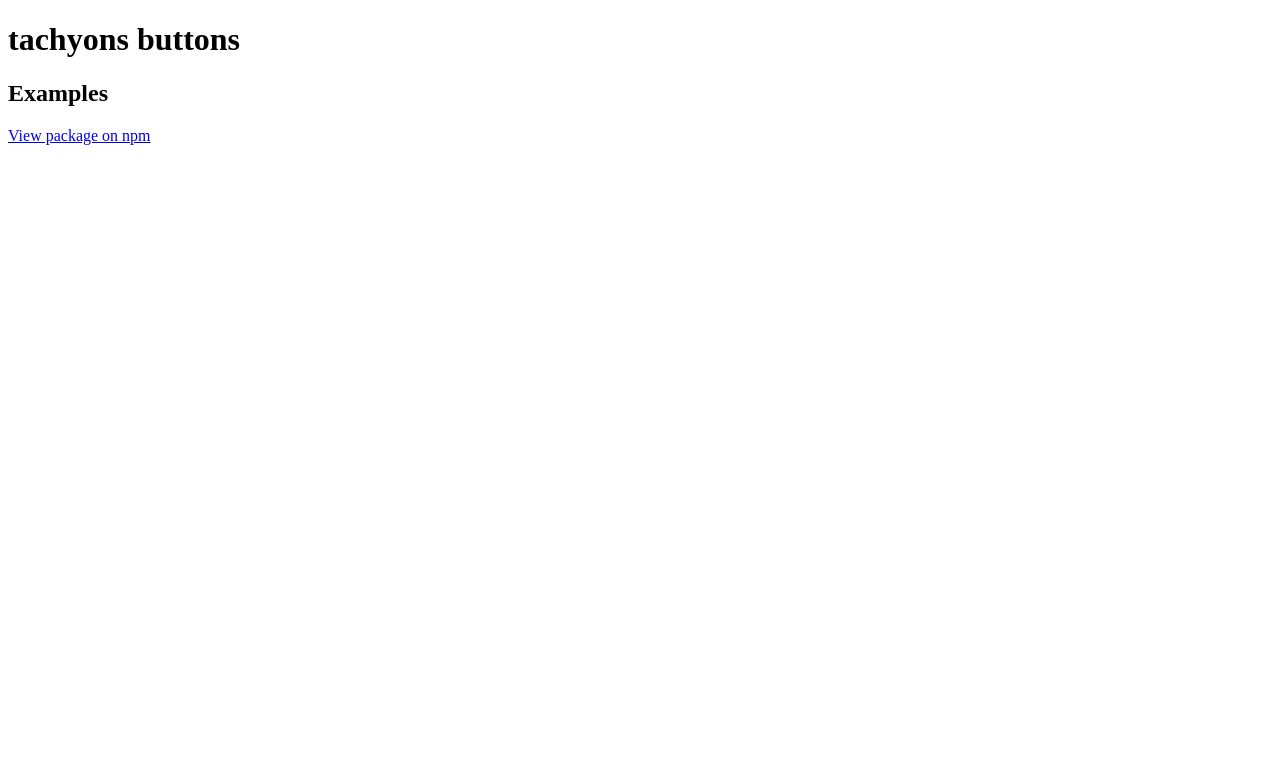
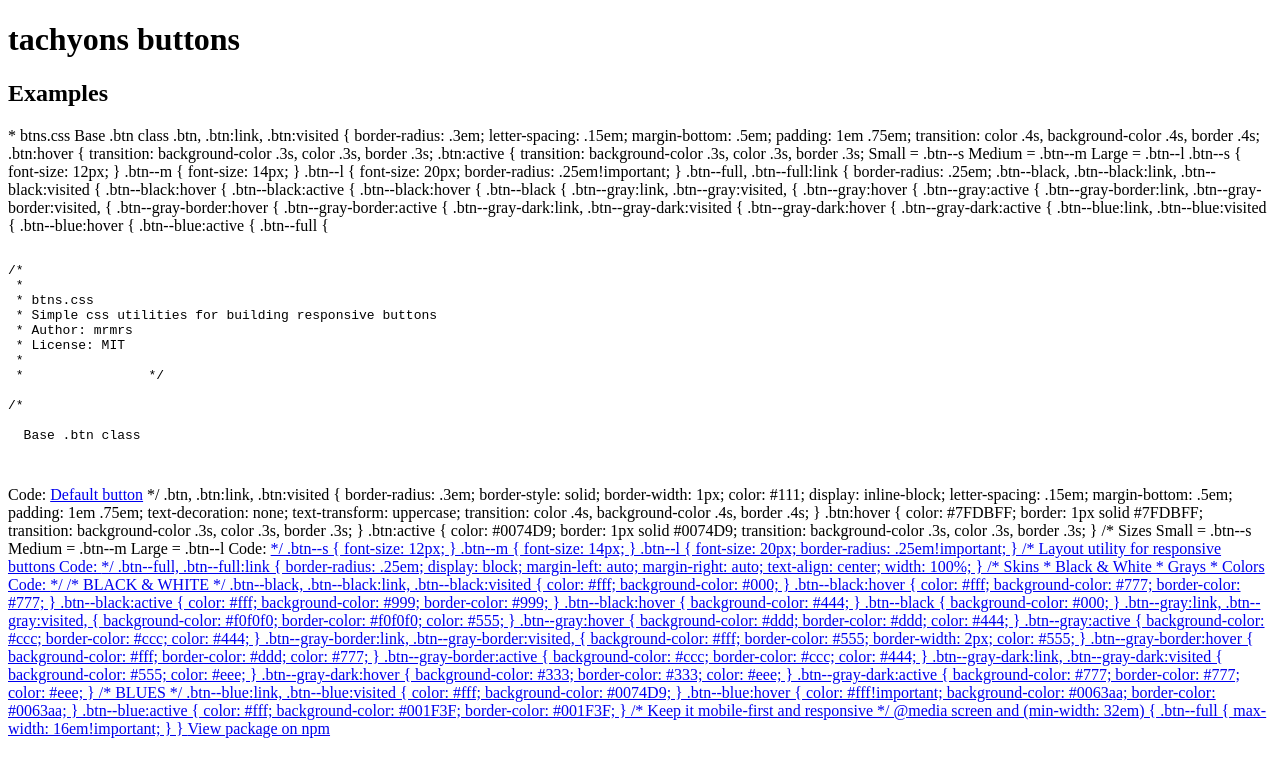
Before and after one commit to tonyalaribe/tachyons-buttons, a website: page index.html in a window 1280 px wide. Drawn offline with Linux system fonts and the light colour scheme.

Commit message:
Automatically adds code example and base for visual docs

```diff
--- a/index.html
+++ b/index.html
@@ -13,6 +13,276 @@
   <body>
     <h1>tachyons buttons</h1>
     <h2>Examples</h2>
+
+ * btns.css
+  Base .btn class
+.btn,
+.btn:link,
+.btn:visited {
+  border-radius: .3em;
+  letter-spacing: .15em;
+  margin-bottom: .5em;
+  padding: 1em .75em;
+  transition: color .4s, background-color .4s, border .4s;
+.btn:hover {
+  transition: background-color .3s, color .3s, border .3s;
+.btn:active {
+  transition: background-color .3s, color .3s, border .3s;
+  Small  = .btn--s
+  Medium = .btn--m
+  Large  = .btn--l
+.btn--s { font-size: 12px; }
+.btn--m { font-size: 14px; }
+.btn--l { font-size: 20px; border-radius: .25em!important; }
+.btn--full,
+.btn--full:link {
+  border-radius: .25em;
+.btn--black,
+.btn--black:link,
+.btn--black:visited {
+.btn--black:hover {
+.btn--black:active {
+.btn--black:hover {
+.btn--black {
+.btn--gray:link,
+.btn--gray:visited, {
+.btn--gray:hover {
+.btn--gray:active {
+.btn--gray-border:link,
+.btn--gray-border:visited, {
+.btn--gray-border:hover {
+.btn--gray-border:active {
+.btn--gray-dark:link,
+.btn--gray-dark:visited {
+.btn--gray-dark:hover {
+.btn--gray-dark:active {
+.btn--blue:link,
+.btn--blue:visited {
+.btn--blue:hover {
+.btn--blue:active {
+  .btn--full {
+    <pre>
+<code>
+/*
+ *
+ * btns.css
+ * Simple css utilities for building responsive buttons
+ * Author: mrmrs
+ * License: MIT
+ *
+ *                */
+
+/*
+
+  Base .btn class
+
+  </code>
+</pre>Code:
+  <a href="#" class="btn">Default button</a>
+
+*/
+
+.btn,
+.btn:link,
+.btn:visited {
+  border-radius: .3em;
+  border-style: solid;
+  border-width: 1px;
+  color: #111;
+  display: inline-block;
+  letter-spacing: .15em;
+  margin-bottom: .5em;
+  padding: 1em .75em;
+  text-decoration: none;
+  text-transform: uppercase;
+  transition: color .4s, background-color .4s, border .4s;
+}
+
+.btn:hover {
+  color: #7FDBFF;
+  border: 1px solid #7FDBFF;
+  transition: background-color .3s, color .3s, border .3s;
+}
+
+.btn:active {
+  color: #0074D9;
+  border: 1px solid #0074D9;
+  transition: background-color .3s, color .3s, border .3s;
+}
+
+
+/*
+
+  Sizes
+
+  Small  = .btn--s
+  Medium = .btn--m
+  Large  = .btn--l
+
+  Code:
+  <a href="#" class="btn btn--s">
+  <a href="#" class="btn btn--m">
+  <a href="#" class="btn btn--l">
+
+*/
+
+.btn--s { font-size: 12px; }
+.btn--m { font-size: 14px; }
+.btn--l { font-size: 20px; border-radius: .25em!important; }
+
+
+/*
+
+  Layout utility for responsive buttons
+
+  Code:
+  <a href="#" class="btn btn--full">
+
+*/
+
+.btn--full,
+.btn--full:link {
+  border-radius: .25em;
+  display: block;
+  margin-left: auto;
+  margin-right: auto;
+  text-align: center;
+  width: 100%;
+}
+
+
+/*
+
+  Skins
+
+  * Black & White
+  * Grays
+  * Colors
+
+  Code:
+  <a href="#" class="btn btn--black">
+  <a href="#" class="btn btn--white">
+  <a href="#" class="btn btn--gray">
+  <a href="#" class="btn btn--gray-dark">
+  <a href="#" class="btn btn--gray-border">
+  <a href="#" class="btn btn--blue">
+
+*/
+
+/* BLACK & WHITE */
+
+.btn--black,
+.btn--black:link,
+.btn--black:visited {
+  color: #fff;
+  background-color: #000;
+}
+
+.btn--black:hover {
+  color: #fff;
+  background-color: #777;
+  border-color: #777;
+}
+
+.btn--black:active {
+  color: #fff;
+  background-color: #999;
+  border-color: #999;
+}
+
+.btn--black:hover {
+  background-color: #444;
+}
+
+.btn--black {
+  background-color: #000;
+}
+
+.btn--gray:link,
+.btn--gray:visited, {
+  background-color: #f0f0f0;
+  border-color: #f0f0f0;
+  color: #555;
+}
+
+.btn--gray:hover {
+  background-color: #ddd;
+  border-color: #ddd;
+  color: #444;
+}
+
+.btn--gray:active {
+  background-color: #ccc;
+  border-color: #ccc;
+  color: #444;
+}
+
+.btn--gray-border:link,
+.btn--gray-border:visited, {
+  background-color: #fff;
+  border-color: #555;
+  border-width: 2px;
+  color: #555;
+}
+
+.btn--gray-border:hover {
+  background-color: #fff;
+  border-color: #ddd;
+  color: #777;
+}
+
+.btn--gray-border:active {
+  background-color: #ccc;
+  border-color: #ccc;
+  color: #444;
+}
+
+.btn--gray-dark:link,
+.btn--gray-dark:visited {
+  background-color: #555;
+  color: #eee;
+}
+
+.btn--gray-dark:hover {
+  background-color: #333;
+  border-color: #333;
+  color: #eee;
+}
+
+.btn--gray-dark:active {
+  background-color: #777;
+  border-color: #777;
+  color: #eee;
+}
+
+
+/* BLUES */
+
+.btn--blue:link,
+.btn--blue:visited {
+  color: #fff;
+  background-color: #0074D9;
+}
+
+.btn--blue:hover {
+  color: #fff!important;
+  background-color: #0063aa;
+  border-color: #0063aa;
+}
+
+.btn--blue:active {
+  color: #fff;
+  background-color: #001F3F;
+  border-color: #001F3F;
+}
+
+/* Keep it mobile-first and responsive */
+
+@media screen and (min-width: 32em) {
+  .btn--full {
+    max-width: 16em!important;
+  }
+}
     <a href="http://npmjs.org/package/tachyons-buttons" title="tachyons-buttons">View package on npm</a>
   </body>
 </html>
```
